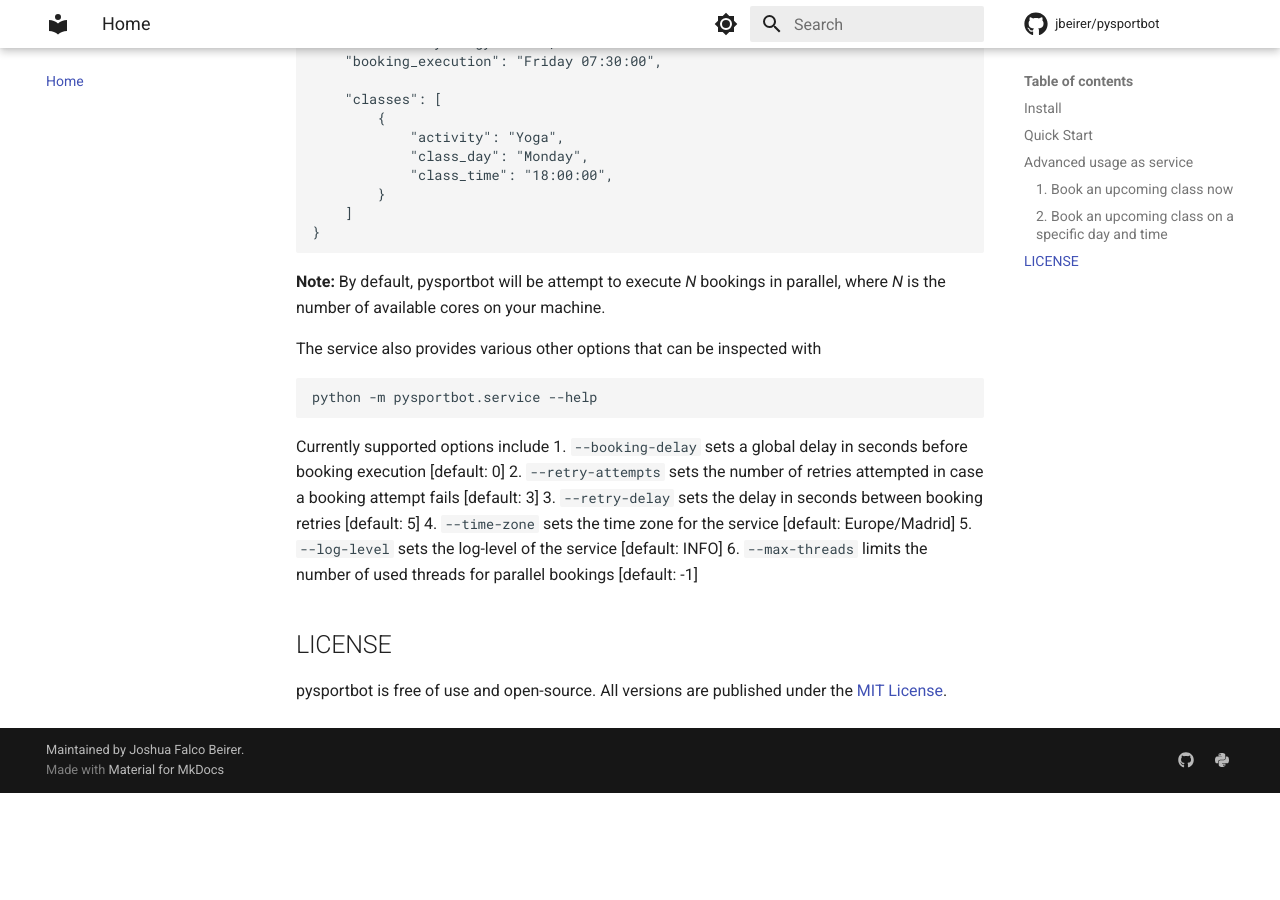
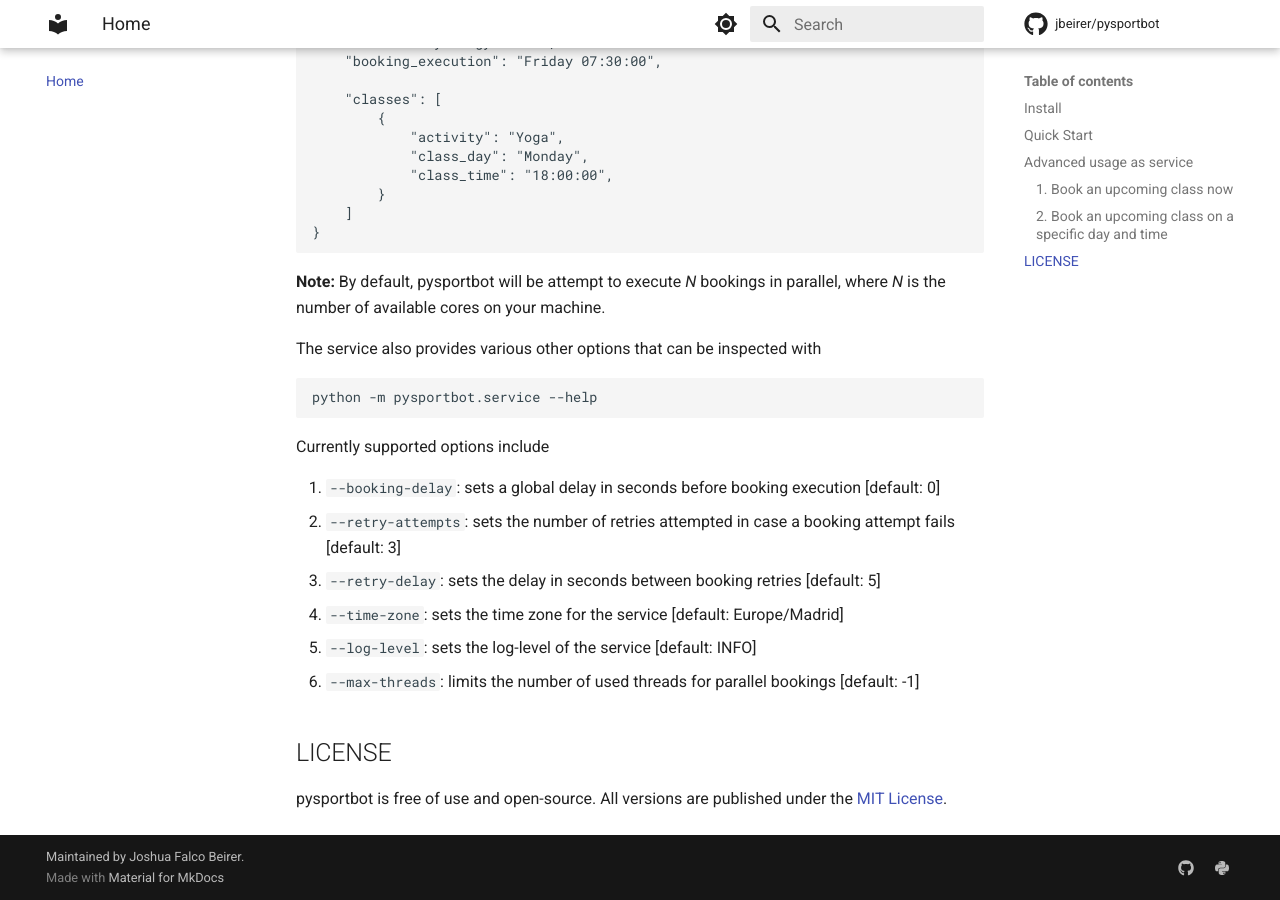
Before and after one commit to jbeirer/resasports-bot, an MkDocs documentation site: the page built from docs/index.md, in a window 1280 px wide and 900 px high, scrolled down 2023 px. Built offline with MkDocs 1.6.1 and Material for MkDocs 9.7.7, drawn with Linux system fonts in a browser that asks for light colours; comment, search, counter and statistics services are not loaded; before the commit the page ends 2816 px from its top, so only the background shows below that.

Commit message:
Update index.md

````diff
--- a/docs/index.md
+++ b/docs/index.md
@@ -99,12 +99,13 @@ The service also provides various other options that can be inspected with
 python -m pysportbot.service --help
 ```
 Currently supported options include
-1. ```--booking-delay``` sets a global delay in seconds before booking execution [default: 0]
-2. ```--retry-attempts``` sets the number of retries attempted in case a booking attempt fails [default: 3]
-3. ```--retry-delay``` sets the delay in seconds between booking retries [default: 5]
-4. ```--time-zone``` sets the time zone for the service [default: Europe/Madrid]
-5. ```--log-level``` sets the log-level of the service [default: INFO]
-6. ```--max-threads``` limits the number of used threads for parallel bookings [default: -1]
+
+1. `--booking-delay`: sets a global delay in seconds before booking execution [default: 0]
+2. `--retry-attempts`: sets the number of retries attempted in case a booking attempt fails [default: 3]
+3. `--retry-delay`: sets the delay in seconds between booking retries [default: 5]
+4. `--time-zone`: sets the time zone for the service [default: Europe/Madrid]
+5. `--log-level`: sets the log-level of the service [default: INFO]
+6. `--max-threads`: limits the number of used threads for parallel bookings [default: -1]
 
 ## LICENSE
 
````
